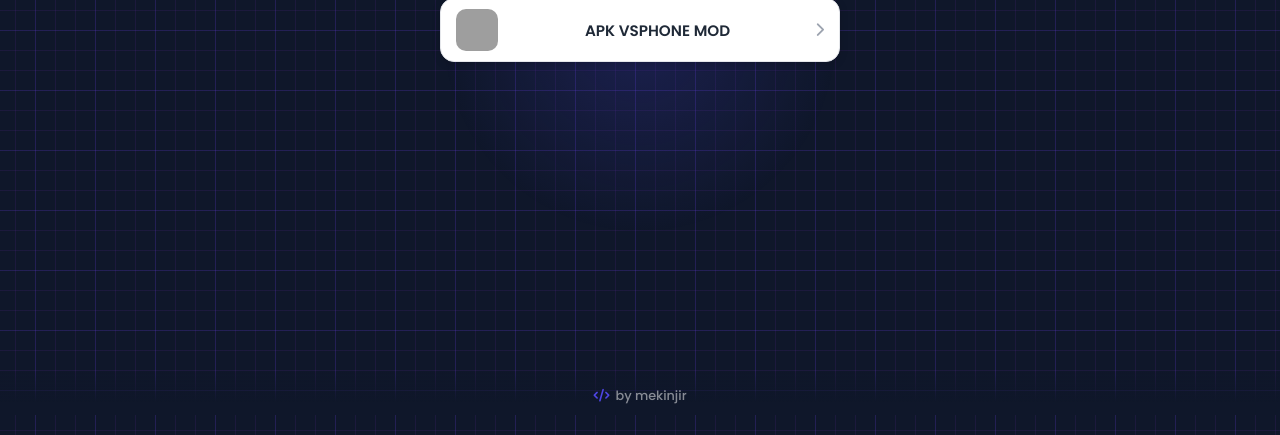
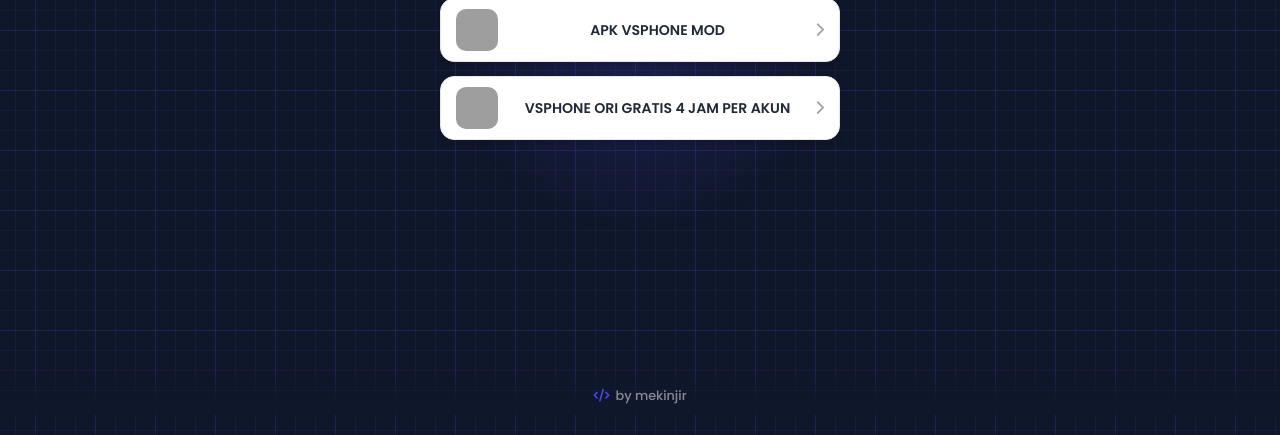
Before and after one commit to mekinjir/linkbio, a plain HTML site: page index.html in a window 1280 px wide. Shown: the part 365-800 px from the top of the page. Drawn offline with Linux system fonts and the light colour scheme; grey boxes are pictures that could not be loaded.

Commit message:
Refactor HTML and CSS for improved readability

```diff
--- a/index.html
+++ b/index.html
@@ -15,11 +15,11 @@
             box-sizing: border-box;
             font-family: 'Poppins', sans-serif;
             /* MATIKAN SELEKSI & HOLD DI SEMUA ELEMEN */
-            -webkit-touch-callout: none; /* iOS: matiin popup hold */
-            -webkit-user-select: none;   /* Safari */
-            -ms-user-select: none;       /* IE/Edge */
-            user-select: none;           /* Standar */
-            -webkit-tap-highlight-color: transparent; /* Hilangkan highlight biru saat tap */
+            -webkit-touch-callout: none;
+            -webkit-user-select: none;
+            -ms-user-select: none;
+            user-select: none;
+            -webkit-tap-highlight-color: transparent;
         }
 
         body {
@@ -47,7 +47,7 @@
                 linear-gradient(90deg, rgba(79, 70, 229, 0.15) 1px, transparent 1px);
             background-size: 60px 60px;
             animation: moveGrid 20s linear infinite;
-            pointer-events: none; /* Matikan interaksi */
+            pointer-events: none;
         }
 
         .city-bg-2 {
@@ -130,8 +130,8 @@
             border: 3px solid #fff;
             position: relative;
             z-index: 1;
-            pointer-events: none; /* MATIKAN KLIK/HOLD PADA GAMBAR */
-            -webkit-user-drag: none; /* Matikan drag gambar di desktop */
+            pointer-events: none;
+            -webkit-user-drag: none;
             user-drag: none;
         }
 
@@ -207,7 +207,6 @@
             border-color: #d1d5db;
         }
 
-        /* GAMBAR DALAM LINK CARD GAK BISA DI-HOLD */
         .link-icon {
             width: 42px;
             height: 42px;
@@ -221,7 +220,8 @@
 
         .link-text {
             flex: 1;
-            font-size: 0.95rem;
+            /* Ukuran font sedikit dikecilin biar teks panjang "VSPHONE ORI GRATIS 4 JAM" muat rapi */
+            font-size: 0.88rem;
             font-weight: 600;
             text-align: center;
             color: #1f2937;
@@ -265,7 +265,7 @@
         }
     </style>
 </head>
-<body oncontextmenu="return false;"> <!-- MATIKAN KLIK KANAN DI SELURUH BODY -->
+<body oncontextmenu="return false;">
 
     <div class="city-bg"></div>
     <div class="city-bg-2"></div>
@@ -290,15 +290,25 @@
 
         <div class="links-section">
 
+            <!-- CARD 1: MEKI HUB -->
             <a href="https://discord.gg/tPP7VkFZ9" target="_blank" class="link-card">
                 <img src="https://files.catbox.moe/5swvjk.png" alt="hub" class="link-icon" draggable="false">
                 <span class="link-text">MEKI HUB</span>
                 <i class="fa-solid fa-chevron-right link-arrow"></i>
             </a>
 
+            <!-- CARD 2: VSPHONE MOD -->
             <a href="https://sfl.gl/EG21Lk" target="_blank" class="link-card">
                 <img src="https://files.catbox.moe/6af47n.jpg" alt="mod" class="link-icon" draggable="false">
                 <span class="link-text">APK VSPHONE MOD</span>
+                <i class="fa-solid fa-chevron-right link-arrow"></i>
+            </a>
+
+            <!-- CARD 3: VSPHONE ORI (BARU) -->
+            <!-- GANTI href="..." di bawah ini kalau link VSPHONE ORI beda sama yang MOD -->
+            <a href="https://sfl.gl/EG21Lk" target="_blank" class="link-card">
+                <img src="https://files.catbox.moe/6af47n.jpg" alt="ori" class="link-icon" draggable="false">
+                <span class="link-text">VSPHONE ORI GRATIS 4 JAM PER AKUN</span>
                 <i class="fa-solid fa-chevron-right link-arrow"></i>
             </a>
 
```
